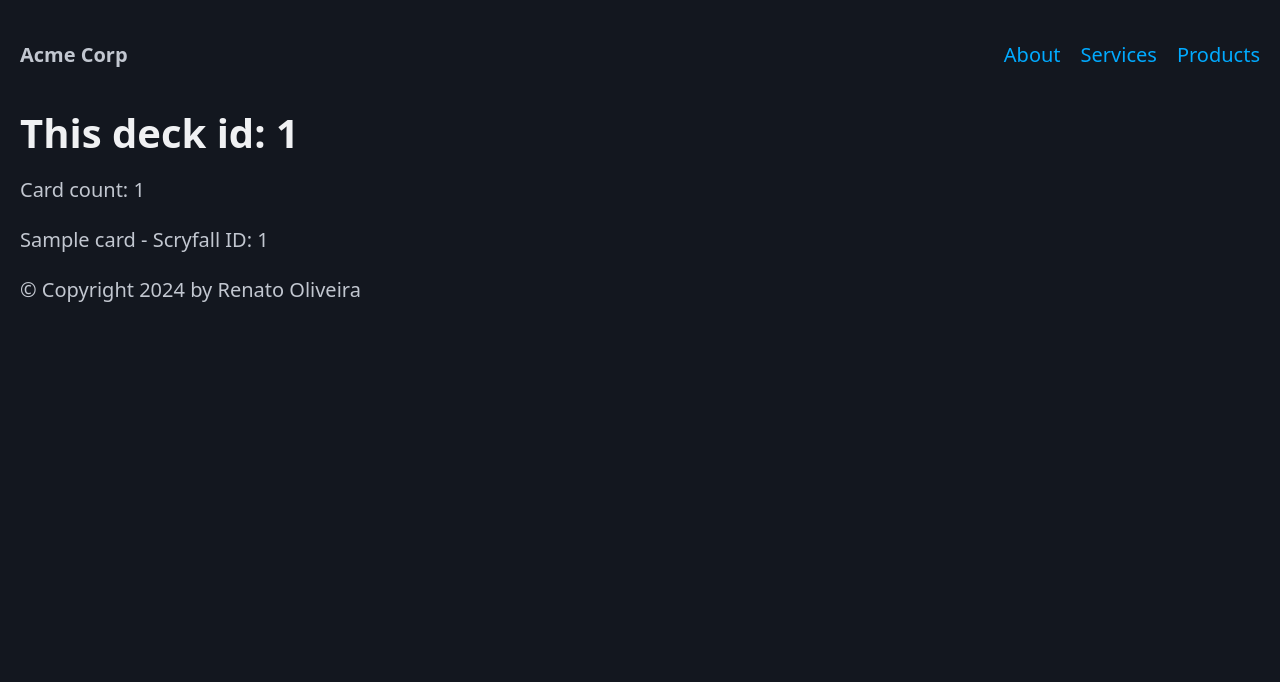
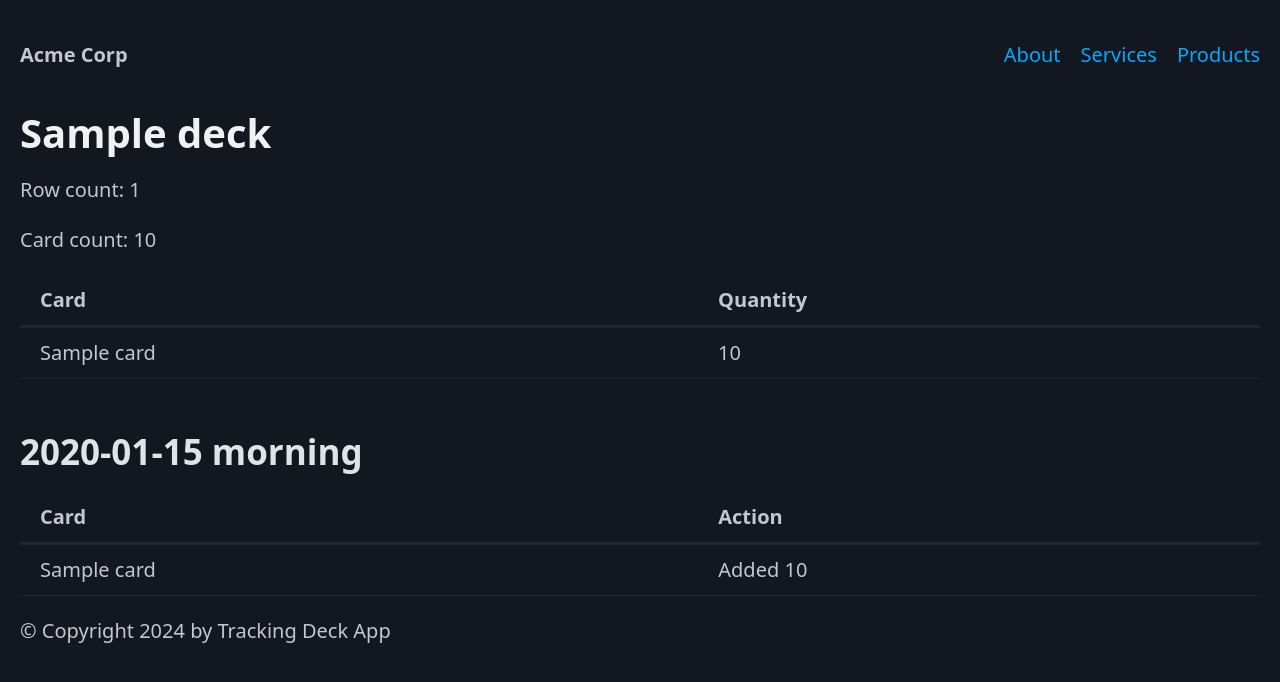
Before and after one commit to renatoliveira/decktrackerapp, a Django app: page /decktracker/deck/1/ in a window 1280 px wide. Shown: the top 682 px of the page. Run offline with Django 5.2, Linux system fonts and the light colour scheme; tables that the repository leaves empty hold one stand-in row (values such as "Sample post"); some libraries are stand-ins or nearby versions.

Commit message:
adds table showing deck modifications

```diff
--- a/djangoapp/decktracker/models.py
+++ b/djangoapp/decktracker/models.py
@@ -47,6 +47,39 @@ class Deck(models.Model):
     def get_cards(self):
         return {cd for cd in CardDeck.objects.filter(deck=self)}
 
+    def get_deck_modifications(self):
+        # get results ordered by date
+        # return DeckModification.objects.filter(deck=self).order_by('date')
+
+        # group items by the second
+        modifications = DeckModification.objects.filter(deck=self).order_by('date')
+
+        # sort the modifications by date
+        modifications = sorted(modifications, key=lambda x: x.date)
+
+        # group the modifications by date
+        grouped_modifications = {}
+
+        for modification in modifications:
+            date = modification.date.strftime("%Y-%m-%d sometime")
+
+            # if morning
+            if modification.date.hour < 12:
+                date = modification.date.strftime("%Y-%m-%d morning")
+            # if afternoon
+            elif modification.date.hour < 18:
+                date = modification.date.strftime("%Y-%m-%d afternoon")
+            # if evening
+            else:
+                date = modification.date.strftime("%Y-%m-%d evening")
+
+            if date not in grouped_modifications:
+                grouped_modifications[date] = []
+
+            grouped_modifications[date].append(modification)
+
+        return grouped_modifications
+
 class CardDeck(models.Model):
     card = models.ForeignKey(Card, on_delete=models.CASCADE)
     deck = models.ForeignKey(Deck, on_delete=models.CASCADE)
@@ -55,6 +88,11 @@ class CardDeck(models.Model):
     def __str__(self):
         return f'{self.card.name} in {self.deck.name}'
 
+    # on save, update the modification log
+    def save(self, *args, **kwargs):
+        super(CardDeck, self).save(*args, **kwargs)
+        DeckModification.objects.create(deck=self.deck, card=self.card, quantity=self.quantity)
+
 class DeckModification(models.Model):
     date = models.DateTimeField(auto_now_add=True)
     deck = models.ForeignKey(Deck, on_delete=models.CASCADE)
@@ -62,4 +100,9 @@ class DeckModification(models.Model):
     quantity = models.IntegerField()
 
     def __str__(self):
-        return f'Modification of deck {self.deck.name} on {self.date}'
+        return f'Modification of deck \'{self.deck.name}\' on {self.date.strftime("%Y-%m-%d %H:%M:%S")}'
+
+    # add calculated field 'added' to show if the card was added or removed
+    @property
+    def added(self):
+        return self.quantity > 0
--- a/djangoapp/decktracker/templates/base.html
+++ b/djangoapp/decktracker/templates/base.html
@@ -25,7 +25,7 @@
     <div id="content" class="m-small">{% block content %}{% endblock %}</div>
     <div id="footer" class="m-small">
         {% block footer %}
-        &copy; Copyright 2024 by Renato Oliveira
+        &copy; Copyright 2024 by Tracking Deck App
         {% endblock %}
     </div>
 </body>
--- a/djangoapp/decktracker/templates/decks/deck.html
+++ b/djangoapp/decktracker/templates/decks/deck.html
@@ -3,12 +3,52 @@
 {% block content %}
 <div>
 
-<h1>This deck id: {{ deck.id }}</h1>
+<h1>{{ deck.name }}</h1>
 
-<p>Card count: {{ cards|length }} </p>
+<p>Row count: {{ cards | length }} </p>
+<p>Card count: {{ card_count }}</p>
 
-{% for c in cards %}
-<p>{{ c.card.name }} - Scryfall ID: {{ c.card.sf_id }} </p>
+<!-- deck table -->
+<table>
+    <thead>
+        <tr>
+            <th scope="col">Card</th>
+            <th scope="col">Quantity</th>
+        </tr>
+    </thead>
+    <tbody>
+        {% for c in cards %}
+        <tr sfid="{{ c.card.sf_id }}">
+            <td>{{ c.card.name }}</td>
+            <td>{{ c.quantity }}</td>
+        </tr>
+        {% endfor %}
+    </tbody>
+</table>
+
+<!-- 'modifications' is the key ina dict, iterate the dict -->
+{% for date, modification in modifications.items %}
+<h2>{{ date }}</h2>
+<table>
+    <thead>
+        <tr>
+            <th scope="col">Card</th>
+            <th scope="col">Action</th>
+        </tr>
+    </thead>
+    <tbody>
+        {% for m in modification %}
+        <tr>
+            <td>{{ m.card.name }}</td>
+            {% if m.quantity < 0 %}
+            <td>Removed {{ m.quantity }}</td>
+            {% else %}
+            <td>Added {{ m.quantity }}</td>
+            {% endif %}
+        </tr>
+        {% endfor %}
+    </tbody>
+</table>
 {% endfor %}
 </div>
 
--- a/djangoapp/decktracker/views.py
+++ b/djangoapp/decktracker/views.py
@@ -14,6 +14,9 @@ def view_deck(request, deck_id):
 
     context = {
         'deck': Deck.objects.get(id=deck_id),
-        'cards': list(Deck.objects.get(id=deck_id).get_cards())
+        'cards': list(Deck.objects.get(id=deck_id).get_cards()),
+        'modifications': Deck.objects.get(id=deck_id).get_deck_modifications(),
+        'card_count': sum([cd.quantity for cd in Deck.objects.get(id=deck_id).get_cards()])
     }
+
     return render(request, "decks/deck.html", context)
```
